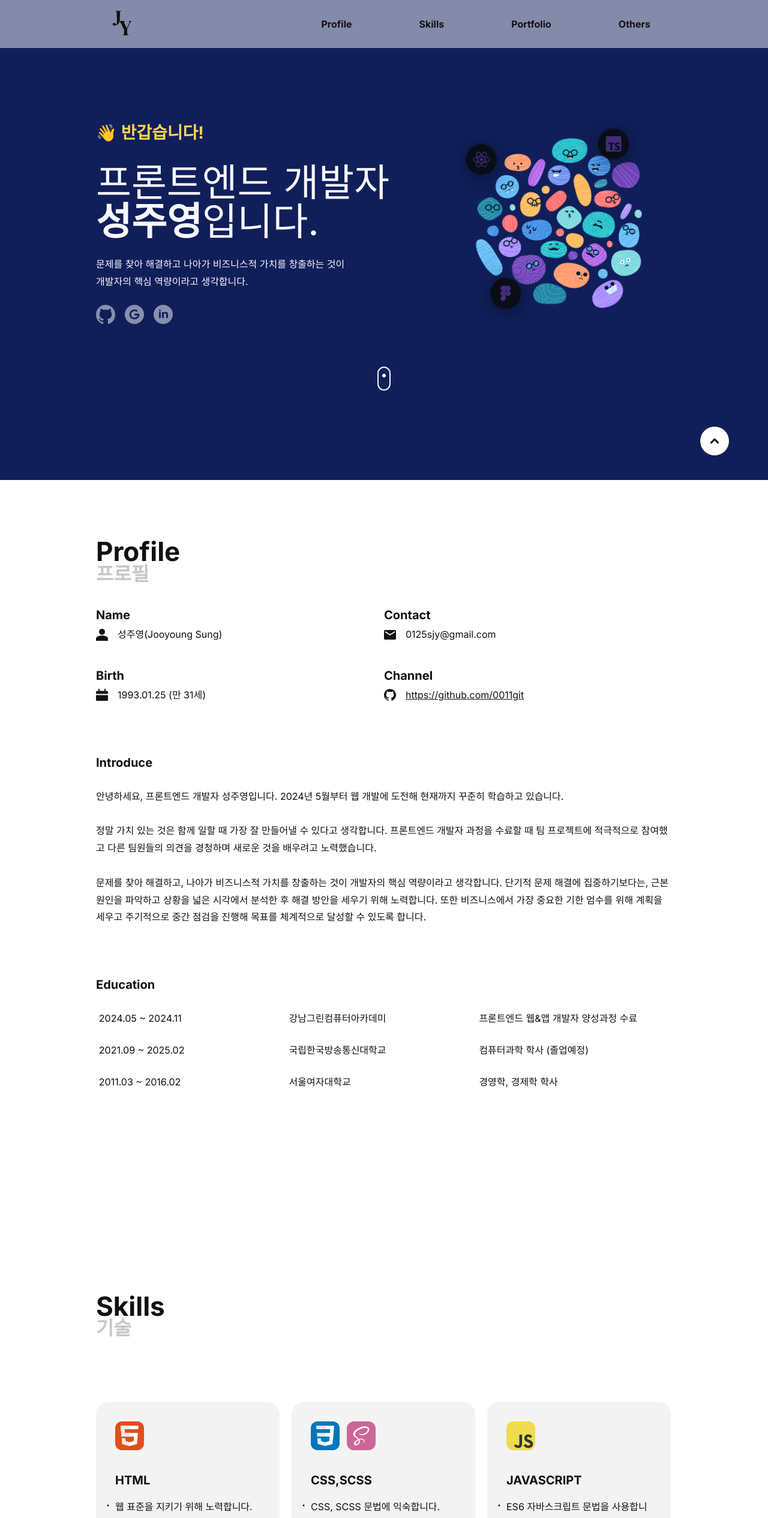
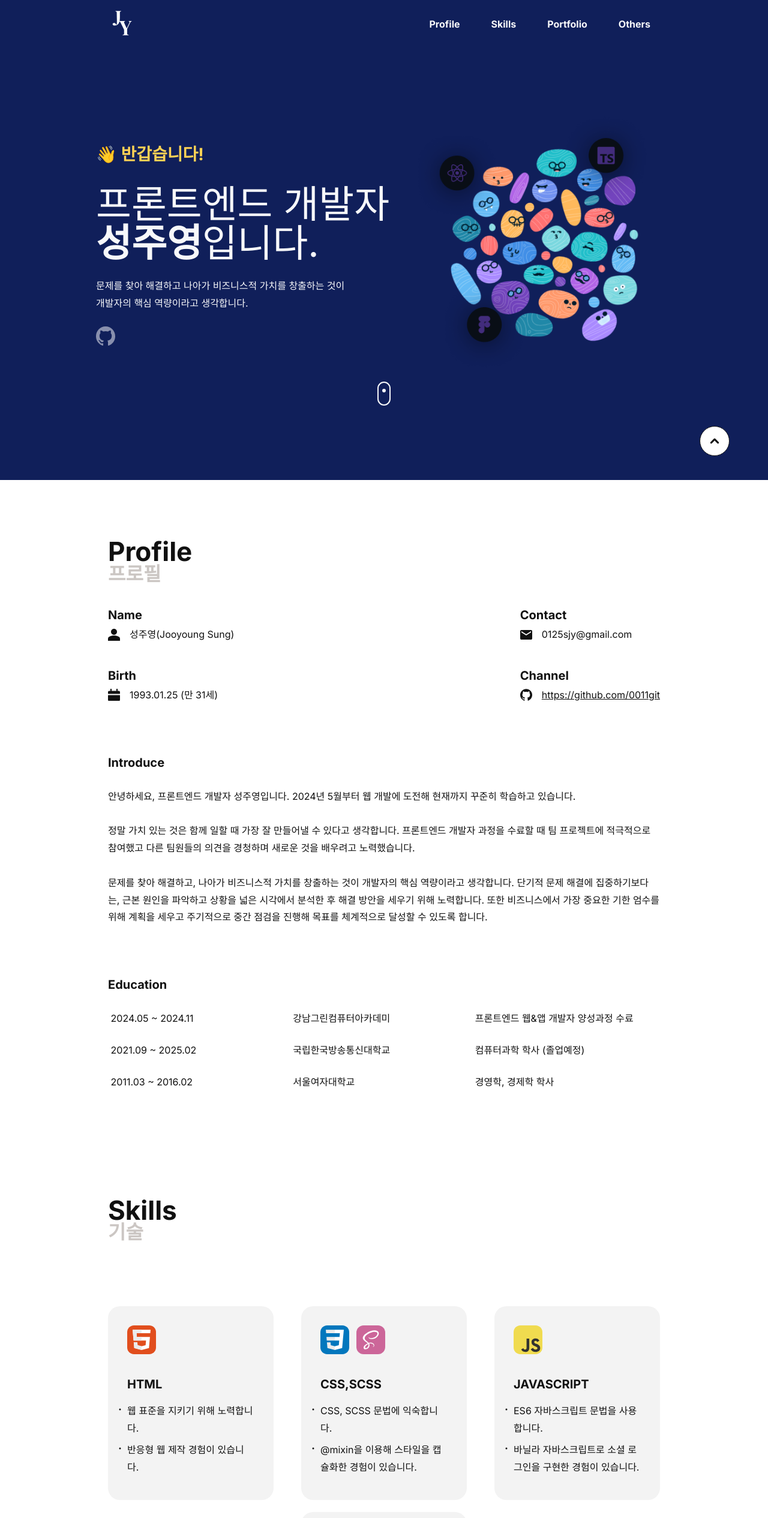
Before and after one commit to 0011git/jySung, a Next.js app: page / in a window 1280 px wide. Shown: the top 2530 px of the page at 60% size. Built offline with nearby package versions, Linux system fonts and the light colour scheme.

Commit message:
others, header

```diff
--- a/src/components/PortfolioCard.tsx
+++ b/src/components/PortfolioCard.tsx
@@ -5,12 +5,12 @@ import { PortfolioItemType } from '../type/types'
 interface PortfolioCardProps {
   item: PortfolioItemType; // PortfolioItemType 타입을 갖는 item
   setPopupItem: React.Dispatch<React.SetStateAction<PortfolioItemType> >; // setPopupItem은 PortfolioItemType 또는 null을 받을 수 있는 함수
-  setIsClicked: React.Dispatch<React.SetStateAction<boolean>>; // setIsClicked는 boolean 타입을 상태로 다루는 함수
+  setShowModal: React.Dispatch<React.SetStateAction<boolean>>; // setIsClicked는 boolean 타입을 상태로 다루는 함수
 }
 
-const PortfolioCard: React.FC<PortfolioCardProps> = ({item, setPopupItem, setIsClicked}) => {
+const PortfolioCard: React.FC<PortfolioCardProps> = ({item, setPopupItem, setShowModal}) => {
   return (
-    <figure className={portfolioCardStyle.portfolioCardWrap} onClick={() => {setPopupItem(item); setIsClicked(true);}}>
+    <figure className={portfolioCardStyle.portfolioCardWrap} onClick={() => {setPopupItem(item); setShowModal(true);}}>
         <div className={portfolioCardStyle.thumbnailWrap}>
             <img src={item.thumbnail} alt={`${item.title} 썸네일`} />
         </div>
--- a/src/data/portfolio.json
+++ b/src/data/portfolio.json
@@ -83,7 +83,7 @@
             "description": [
                 "리액트를 이용해 총 18일 간 제작했습니다. 2024.09.11 ~ 09.24에 구현, 약 2달 이후 2024.11.18 ~ 11.21에 리팩토링 작업을 진행했습니다. TMDB를 활용해 트렌디한 영화, 상영중, 장르별 등 다양한 영화 정보 및 영화 검색 기능을 제공하는 것을 목표로 합니다. 모든 화면은 PC기준으로 제작했습니다."
                 ,
-                "API는 공식문서, 공식 서포트 사이트, Postman 등을 분석 후 사용할 URL을 선정했습니다. 또한 수업 중 모든 학생들이 동일한 API를 사용해 프로젝트를 진행했기 때문에 API 분석 내용을 텍스트로 정리해 반 전체에 공유했습니다. 이미지와 영상 관련 데이터를 많이 제공했기 때문에 커스텀한 Swiper를 결합해 보다 화려하고 다양하게 화면에 출력할 수 있었습니다. 또한 리팩토링 시 비효율적인 폴더구조와 컴포넌트 구조, 레이아웃 변경, API함수 수정 등 전반적으로 코드를 개선하는 작업을 진행했습니다. 또한 검색 기능 외에 기타 미구현한 기능을 추가했습니다."
+                "API는 공식문서, 공식 서포트 사이트, Postman 등을 분석 후 사용할 URL을 선정했습니다. 또한 수업 중 모든 학생들이 동일한 API를 사용해 프로젝트를 진행했기 때문에 분석 내용을 텍스트로 정리해 반 전체에 공유했습니다. 이미지와 영상 관련 데이터를 많이 제공했기 때문에 커스텀한 Swiper를 결합해 보다 화려하고 다양하게 화면에 출력할 수 있었습니다. 또한 리팩토링 시 비효율적인 폴더구조와 컴포넌트 구조, 레이아웃 변경, API함수 수정 등 전반적으로 코드를 개선하는 작업을 진행했습니다. 또한 검색 기능 외에 기타 미구현한 기능을 추가했습니다."
                 ,
                 "보다 자세한 개발 상세 설명은 GitHub의 README를 통해 확인하실 수 있습니다."
             ],
--- a/src/styles/globals.scss
+++ b/src/styles/globals.scss
@@ -7,13 +7,13 @@ body{
         width: 100%;
         margin: 0 auto;
         position: fixed;
-        background-color: rgba($color: #F7F8FA, $alpha:0.5);
+        background-color: #101F5A;
+        color: #F7F8FA;
         z-index: 99;
-        // transition: 0.3s;
-        // transform: translateY(0%);
-        // &.hide{
-        //     transform: translateY(-100%);
-        // }
+        &.visual{
+            background-color: #101F5A;
+            color: #111111;
+        }
     }
     main{
         max-width: inherit;
@@ -30,7 +30,7 @@ body{
             height: 80px;
             display: block;
             content: '';
-            background: url('../../public/icons/logo.svg') center no-repeat;
+            background: url('../../public/icons/logo_white.svg') center no-repeat;
         }
     }
 
--- a/src/styles/header.module.scss
+++ b/src/styles/header.module.scss
@@ -7,24 +7,27 @@
     display: flex;
     justify-content: space-between;
     align-items: center;
+    color: inherit;
     .linkLogo{
-        z-index: 1000;
     }
     nav{
+        color: inherit;
         ul{
             display: flex;
+            color: inherit;
             li{
+                color: inherit;
                 padding: 0 16px;
                 font-weight: 700;
                 cursor: pointer;
                 text-transform: capitalize;
                 transition: 0.3s ease;
                 &:not(:last-of-type){
-                    margin-right: 80px;
+                    margin-right: 20px;
                 }
                 &:hover {
                     transform: translateY(-2px);
-                    text-decoration: underline;
+                    // text-decoration: underline;
                 }
 
             }
--- a/src/styles/main.module.scss
+++ b/src/styles/main.module.scss
@@ -1,16 +1,13 @@
 .mainStyle {
-    &.stopScroll{
-        // height: 100%;
-        overflow: hidden;
-    }
     section{
+        padding: 0 20px;
         &:not(:first-of-type){
             max-width: 960px;
             padding-top: 80px;
             margin: 0 auto;
         }
         &:not(:first-of-type,:last-of-type){
-            margin-bottom: 240px;
+            margin-bottom: 80px;
         }
         .sectionTitleWrap{
             margin-bottom: 48px;
@@ -43,8 +40,9 @@
             .personalInfo{
                 ul{
                     display: flex;
+                    justify-content: space-between;
                     li{
-                        width: 50%;
+                        // width: 50%;
                         .itemWrap{
                             &:not(:last-of-type){
                                 margin-bottom: 36px;
@@ -126,7 +124,6 @@
         align-items: center;
         flex-direction: column;
         .contentsWrap{
-            width: 80%;
             max-width: 960px;
             margin: 0 auto;
             display: flex;
@@ -147,6 +144,7 @@
                         color: #F7F8FA;
                         line-height: 0.2;
                         font-size: 64px;
+                        white-space: nowrap;
                         .name{
                             color: inherit;
                             font-size: inherit;
@@ -181,15 +179,16 @@
                         }
                         &.google::after{
                             background-image: url('../../public/icons/google_circle.svg');
+                            display: none;
                         }
                         &.linkedin::after{
                             background-image: url('../../public/icons/linkedin_circle.svg');
+                            display: none;
                         }
                     }
                 }
             }
             .imgWrap{
-                width: 40%;
                 img{
 
                 }
@@ -197,7 +196,7 @@
         }
         .mouseWrap{
             width: 100%;
-            height: 20%;
+            height: 10%;
             display: flex;
             align-items: center;
             justify-content: center;
@@ -249,15 +248,20 @@
         .skillCardsWrap{
             margin-top: 120px;
             display: flex;
+            justify-content: space-between;
+            align-items: center;
             flex-wrap: wrap;
+            gap: 20px;
         }
         .cardWrap{
-            &:not(:nth-of-type(3n)){
-                margin: 0 20px 20px 0;
-            }
-            &:nth-of-type(3n){
-                margin-bottom: 20px;
-            }
+            width: 30%;
+            height: 100%;
+            // &:not(:nth-of-type(3n)){
+            //     margin: 0 20px 20px 0;
+            // }
+            // &:nth-of-type(3n){
+            //     margin-bottom: 20px;
+            // }
         }
     }
     // 3. 포트폴리오
@@ -332,5 +336,38 @@
         }
     }
     // 4. 기타 경험
-    .others{}
+    .others{
+        height: 100vh;
+        h2{}
+        .othersItemsWrap{
+            max-width: 960px;
+            // display: flex;
+            // justify-content: space-between;
+            // align-items: center;
+            // flex-direction: column;
+            // gap: 20px;
+            .othersItem{
+                padding: 52px 20px 36px;
+                margin-bottom: 40px;
+                background-color: #f3f3f3;
+                border-radius: 20px;
+                overflow: hidden;
+                .othersItemTitle{
+                    margin-bottom: 24px;
+                    font-size: 20px;
+                    font-weight: 700;
+                }
+                .othersItemDescriptionsWrap{
+                    border-top: 1px solid #cbc6c3;
+                    .otherItemDate{
+                        margin: 4px 0 8px;
+                        color: #cbc6c3;
+                    }
+                    .otherItemDescription{
+                    }
+                }
+            }
+        }
+
+    }
 }
--- a/src/styles/portfolioCard.module.scss
+++ b/src/styles/portfolioCard.module.scss
@@ -1,9 +1,13 @@
 .portfolioCardWrap{
     cursor: pointer;
+    &:hover{
+        background-color: rgba($color: #000000, $alpha: 0.03);
+        border-radius: 20px;
+    }
     .thumbnailWrap{
+        background-color: #CBC6C3;
         border-radius: 20px;
         overflow: hidden;
-        background-color: #CBC6C3;
         img{
             object-fit: cover;
         }
--- a/src/styles/skillCard.module.scss
+++ b/src/styles/skillCard.module.scss
@@ -1,6 +1,6 @@
 .skillCardWrap{
-    width: 306px;
-    height: 352px;
+    // width: 306px;
+    // height: 352px;
     padding: 32px 32px 32px 0;
     background-color: #f3f3f3;
     border-radius: 20px;
```
Also changed, not shown: src/app/page.tsx (+36 -9 lines), src/components/PortfolioPopup.tsx (+5 -5 lines), src/styles/portfolioPopup.module.scss (+16 -11 lines), public/icons/close.svg, public/icons/logo_white.svg (added).
